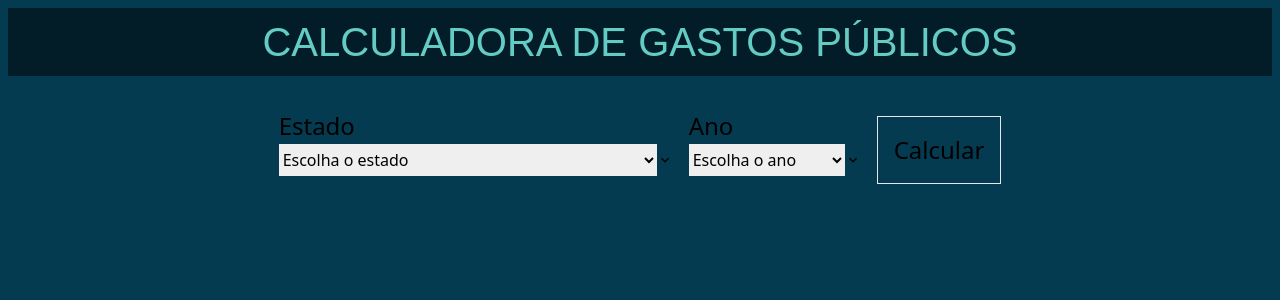
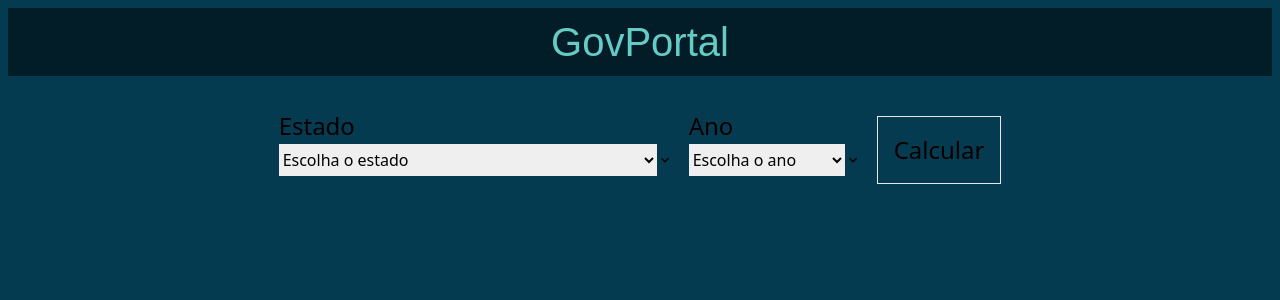
Before and after one commit to brunom764/govPortal, a Next.js app: page / in a window 1280 px wide. Shown: the top 300 px of the page. Built offline with nearby package versions, Linux system fonts and the light colour scheme.

Commit message:
Update index.tsx

```diff
--- a/src/pages/index.tsx
+++ b/src/pages/index.tsx
@@ -19,7 +19,7 @@
     <Box minH="100vh" backgroundColor="#053B50" p={8}>
       <Heading fontSize="2.5rem" color="#64CCC5" className='text-center bg-black bg-opacity-50'
        fontFamily="sans-serif" py={4}>
-        CALCULADORA DE GASTOS PÚBLICOS
+        GovPortal
       </Heading>
       <CalculatorForm onSubmitSuccessfully={onSubmitSuccessfully} dataInfo={dataInfo} setDataInfo={setDataInfo} />
     </Box>
```
